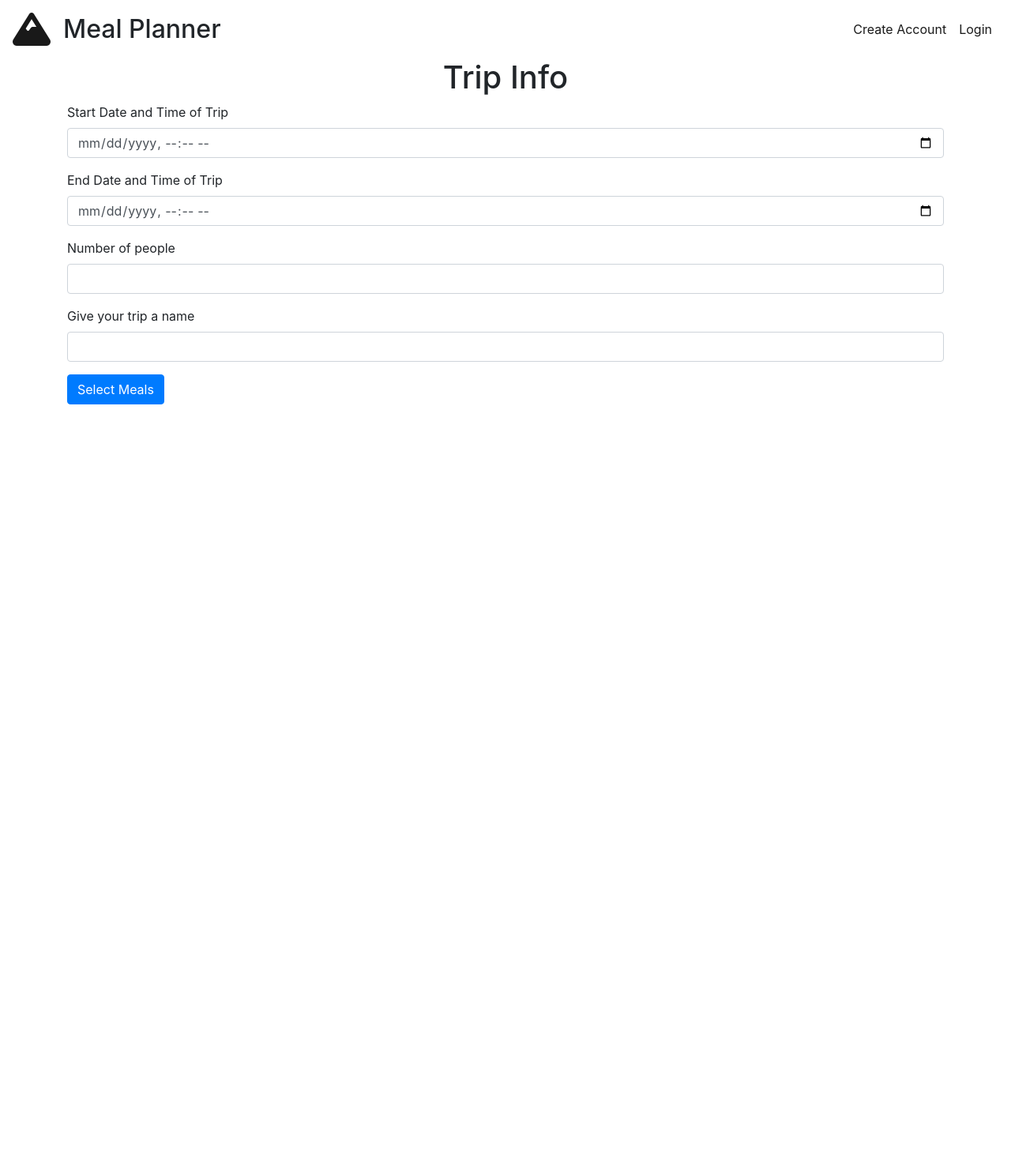
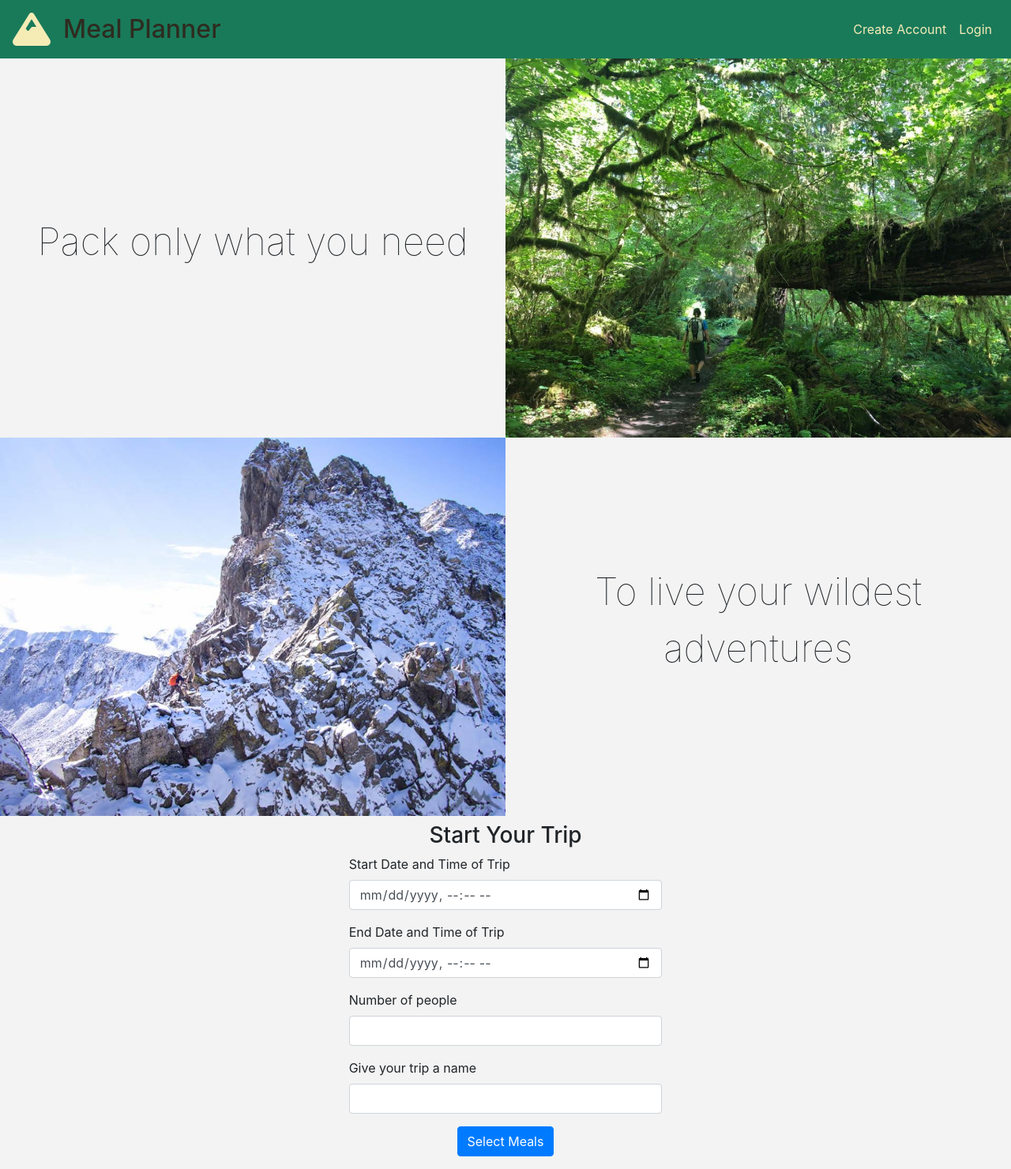
Before and after one commit to jakejg/Backcountry-Food-Planner, a Flask app: page / in a window 1280 px wide. Shown: the whole page at 79% size. Before the commit the page ends 512 px from the top, so only its background shows below. Run offline with Flask 2, Linux system fonts and the light colour scheme; some libraries are stand-ins or nearby versions.

Commit message:
added styles to home page

```diff
--- a/Templates/create_trip.html
+++ b/Templates/create_trip.html
@@ -1,12 +1,38 @@
 {% extends 'base.html' %}
 
 {% block content %}
-<h1 class="text-center">Trip Info</h1>
-<div class="container">
-<form method="POST">
-    {% include 'form.html' %}
+<div class="container-fluid">
+    <div class="row align-items-center">
+        <div class="col-6 ">
+            <p id="intro" class="text-center">Pack only what you need</p>
+        </div>
+        <div class="col-6 p-0">
+            <img class="img-fluid" src="{{url_for('static', filename='images/forest-hike.jpg')}}" alt="">
+        </div>
+    </div>
+    <div class="row align-items-center">
+        <div class="col-6 p-0">
+            <img class="img-fluid" src="{{url_for('static', filename='images/mountain-run.jpg')}}" alt="">
+        </div>
+        <div class="col-6">
+            <p id="intro" class="text-center">To live your wildest adventures</p>
+        </div>
+    </div>
+    <div class="row">
+        <div class="col-4">
+        </div>
+        <div class="col-4 mt-2">
+            <h3 class="text-center">Start Your Trip</h3>
+                <form method="POST">
+                {% include 'form.html' %}
+                <div class="text-center">
+                    <button class="btn btn-primary" type="submit">Select Meals</button>
+                </div>
+                </form>
+        </div>
+        <div class="col-4">
+        </div>
+    </div>
+</div>
 
-    <button class="btn btn-primary" type="submit">Select Meals</button>
-</form>
-</div>
 {% endblock %}
--- a/static/styles.css
+++ b/static/styles.css
@@ -1,3 +1,27 @@
+body {
+    background-color: rgb(243, 243, 243);
+}
 td {
     border: solid black 1px;
 }
+
+nav {
+    background-color: rgb(25, 122, 90);
+}
+
+.nav-link {
+    color: rgb(245, 235, 181) !important;
+}
+
+.fa-mountain {
+    color: rgb(245, 235, 181) !important;
+}
+
+#title {
+    color: rgb(46, 44, 32);
+}
+
+#intro {
+    font-size: 3em;
+    font-weight: 50;
+}
```
Also changed, not shown: static/images/cooking.jpg (added), static/images/forest-hike.jpg (added), static/images/mountain-run.jpg (added), static/images/ocean-camp.jpg (added).
